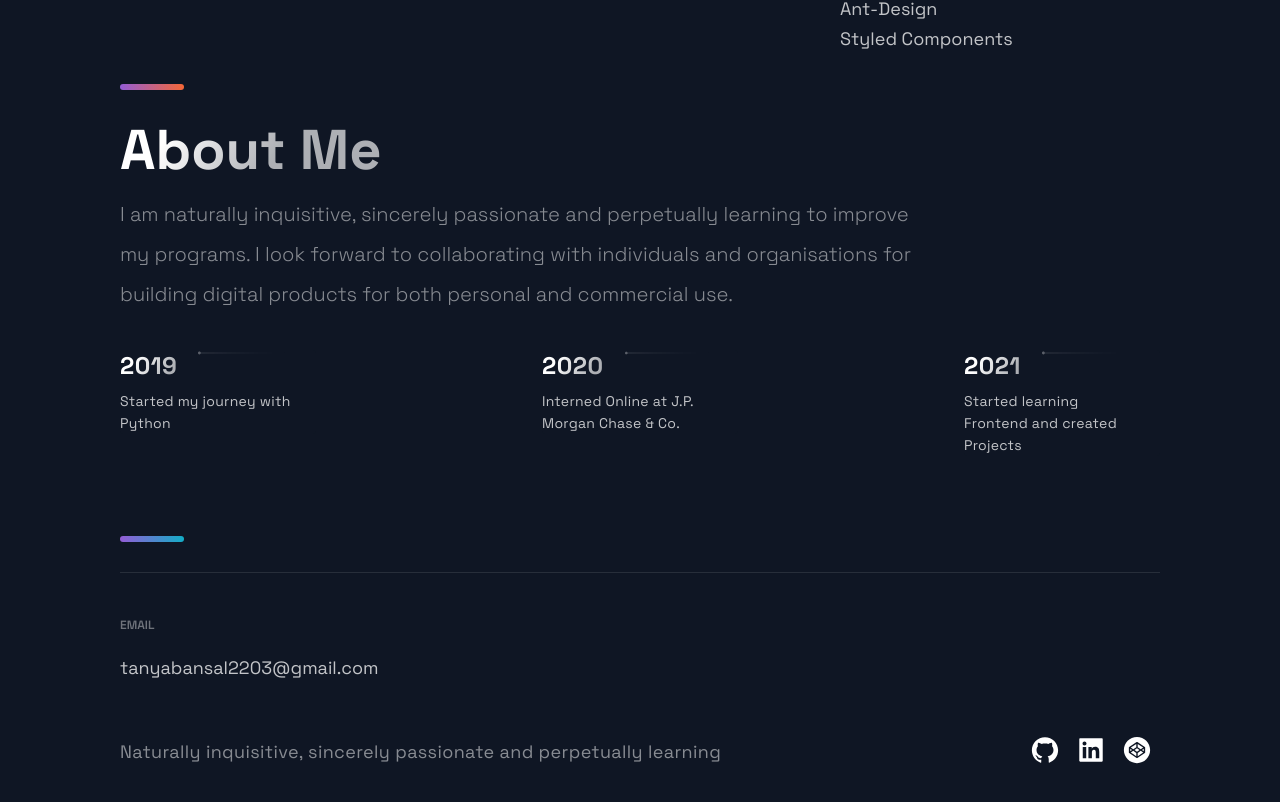
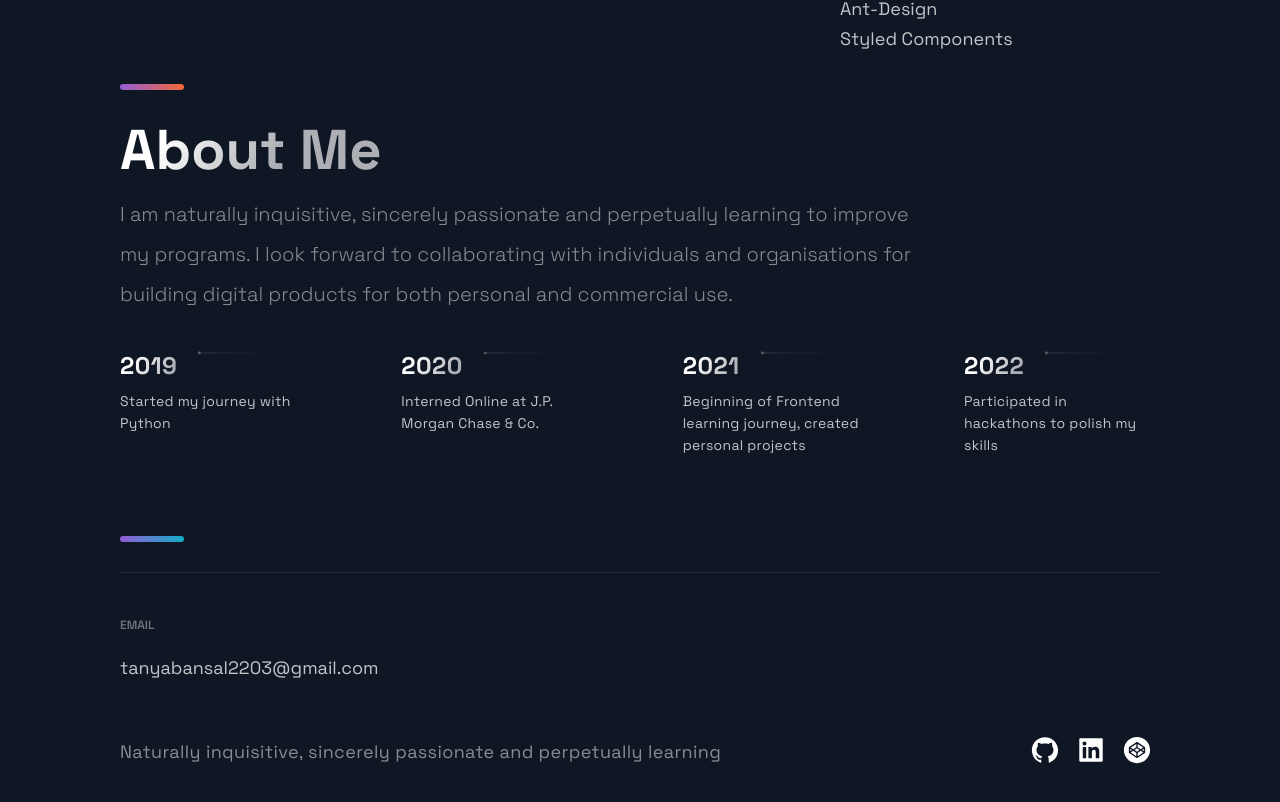
Before and after one commit to Beta-test-initiation/Portfolio, a Next.js app: page / in a window 1280 px wide. Shown: the part 1840-2642 px from the top of the page. Built offline with nearby package versions, Linux system fonts and the light colour scheme.

Commit message:
Update constants.js
Updates some constant data

```diff
--- a/src/constants/constants.js
+++ b/src/constants/constants.js
@@ -61,5 +61,6 @@ export const TimeLineData = [
 
   { year: 2019, text: 'Started my journey with Python', },
   { year: 2020, text: 'Interned Online at J.P. Morgan Chase & Co.', },
-  { year: 2021, text: 'Started learning Frontend and created Projects', },
+  { year: 2021, text: 'Beginning of Frontend learning journey, created personal projects', },
+  { year: 2022, text: 'Participated in hackathons to polish my skills', },
 ];
```
